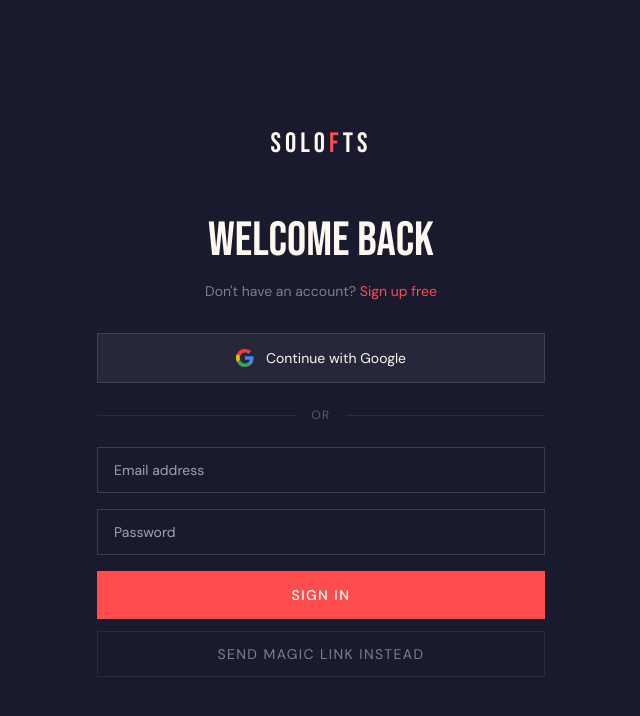
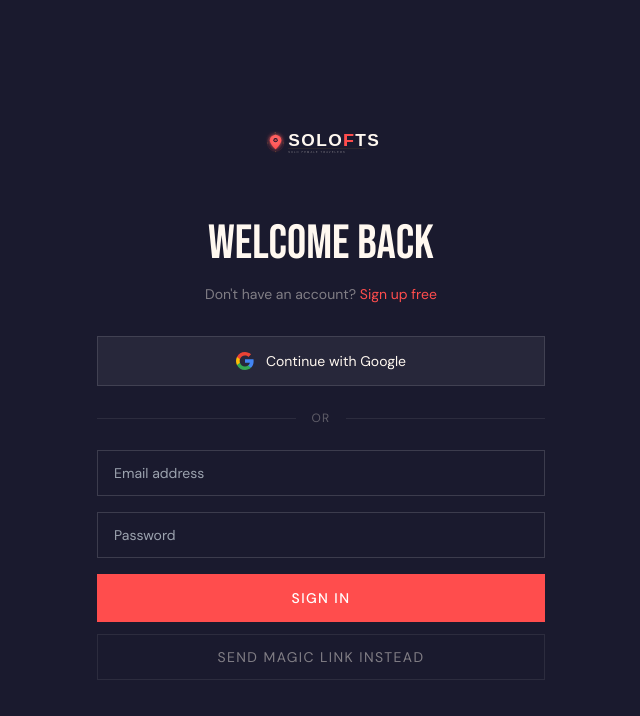
Before and after one commit to manu49/Solofts, a Next.js app in the folder apps/web/: page /auth/login in a window 1280 px wide. Shown: the top 716 px of the page, without its empty margins (319-959 px from the left). Built offline with nearby package versions, Linux system fonts and the light colour scheme; no server answers; a web font is replaced by a local one.

Commit message:
feat: replace text wordmark with SVG logo across all pages
- Added public/logo.svg
- Nav, footer, login, signup, dashboard all use the new logo
- Consistent sizing: 44px nav, 36px footer/dashboard, 48px auth pages

```diff
--- a/apps/web/app/(auth)/login/page.tsx
+++ b/apps/web/app/(auth)/login/page.tsx
@@ -47,9 +47,8 @@
     <div className="min-h-screen flex items-center justify-center px-6"
       style={{ background: 'var(--ink)' }}>
       <div className="w-full max-w-md">
-        <Link href="/" className="block mb-10 text-center"
-          style={{ fontFamily: 'Bebas Neue, sans-serif', fontSize: 28, letterSpacing: 4 }}>
-          SOLO<span style={{ color: 'var(--coral)' }}>F</span>TS
+        <Link href="/" className="block mb-10 text-center">
+          <img src="/logo.svg" alt="SOLOFTS" height={48} style={{ height: 48, width: 'auto', margin: '0 auto' }} />
         </Link>
 
         {magicSent ? (
--- a/apps/web/app/(auth)/signup/page.tsx
+++ b/apps/web/app/(auth)/signup/page.tsx
@@ -41,9 +41,8 @@
   return (
     <div className="min-h-screen flex items-center justify-center px-6" style={{ background: 'var(--ink)' }}>
       <div className="w-full max-w-md">
-        <Link href="/" className="block mb-10 text-center"
-          style={{ fontFamily: 'Bebas Neue, sans-serif', fontSize: 28, letterSpacing: 4 }}>
-          SOLO<span style={{ color: 'var(--coral)' }}>F</span>TS
+        <Link href="/" className="block mb-10 text-center">
+          <img src="/logo.svg" alt="SOLOFTS" height={48} style={{ height: 48, width: 'auto', margin: '0 auto' }} />
         </Link>
 
         {done ? (
--- a/apps/web/app/dashboard/page.tsx
+++ b/apps/web/app/dashboard/page.tsx
@@ -51,8 +51,8 @@
       {/* Header */}
       <nav className="px-8 py-5 flex items-center justify-between"
         style={{ borderBottom: '1px solid rgba(255,255,255,0.06)' }}>
-        <Link href="/" style={{ fontFamily: 'Bebas Neue, sans-serif', fontSize: 22, letterSpacing: 4 }}>
-          SOLO<span style={{ color: 'var(--coral)' }}>F</span>TS
+        <Link href="/">
+          <img src="/logo.svg" alt="SOLOFTS" height={36} style={{ height: 36, width: 'auto' }} />
         </Link>
         <button onClick={handleSignOut}
           className="flex items-center gap-2 text-xs tracking-widest uppercase transition-opacity hover:opacity-60"
--- a/apps/web/app/page.tsx
+++ b/apps/web/app/page.tsx
@@ -150,9 +150,7 @@
       {/* ── NAV ── */}
       <nav className="fixed top-0 w-full z-50 px-8 py-5 flex items-center justify-between"
         style={{ background: 'linear-gradient(to bottom, rgba(26,26,46,0.95), transparent)' }}>
-        <div style={{ fontFamily: 'Bebas Neue, sans-serif', fontSize: 26, letterSpacing: 4 }}>
-          SOLO<span style={{ color: 'var(--coral)' }}>F</span>TS
-        </div>
+        <img src="/logo.svg" alt="SOLOFTS" height={44} style={{ height: 44, width: 'auto' }} />
         <div className="hidden md:flex items-center gap-8">
           {['Stories', 'Safety', 'Gear', 'Plan'].map(item => (
             <Link key={item} href={`/${item.toLowerCase()}`}
@@ -439,7 +437,7 @@
       <footer className="px-8 py-10" style={{ borderTop: '1px solid rgba(255,255,255,0.06)' }}>
         <div className="max-w-6xl mx-auto flex flex-wrap items-center justify-between gap-6">
           <div style={{ fontFamily: 'Bebas Neue, sans-serif', fontSize: 22, letterSpacing: 4 }}>
-            SOLO<span style={{ color: 'var(--coral)' }}>F</span>TS
+            <img src="/logo.svg" alt="SOLOFTS" height={36} style={{ height: 36, width: 'auto' }} />
           </div>
           <div className="flex flex-wrap gap-6">
             {['Stories', 'Safety', 'Gear', 'Plan', 'About'].map(item => (
```
Also changed, not shown: apps/web/public/logo.svg (added).
